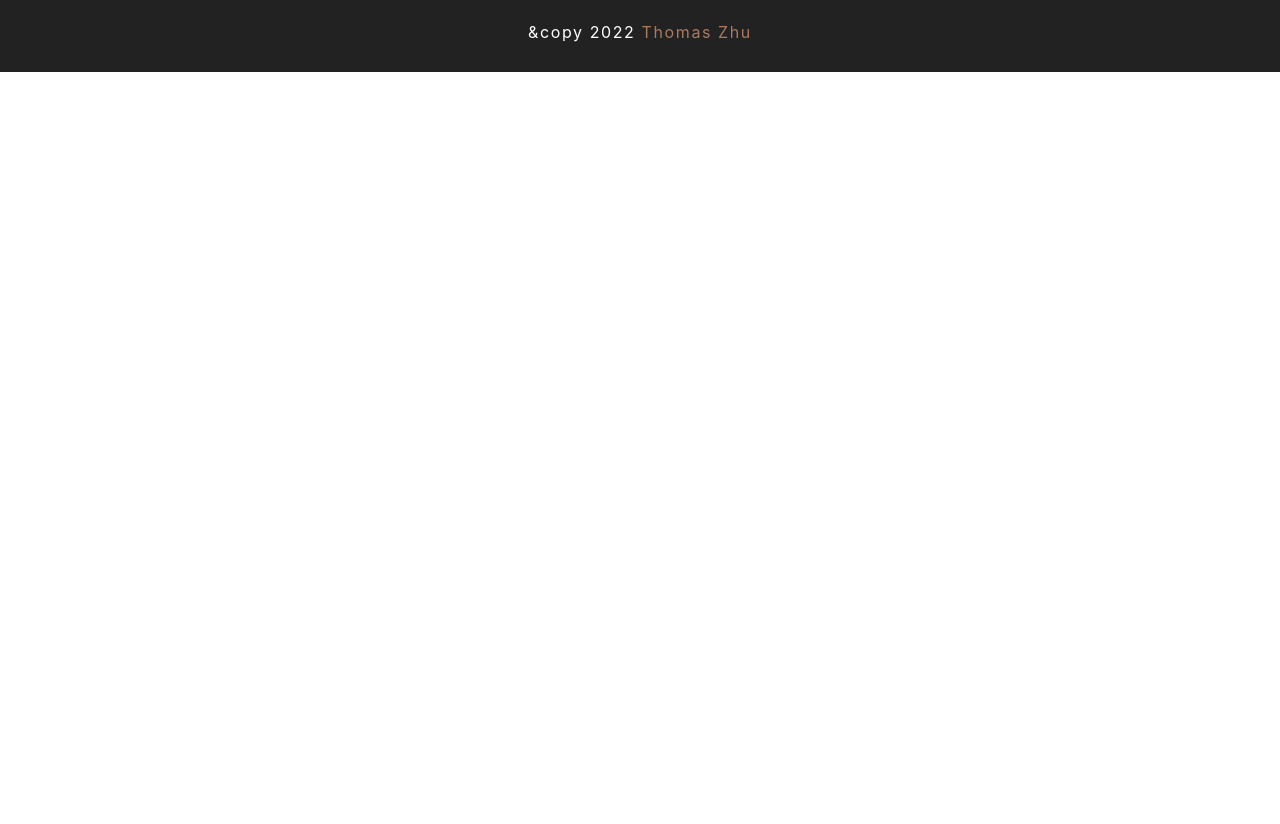
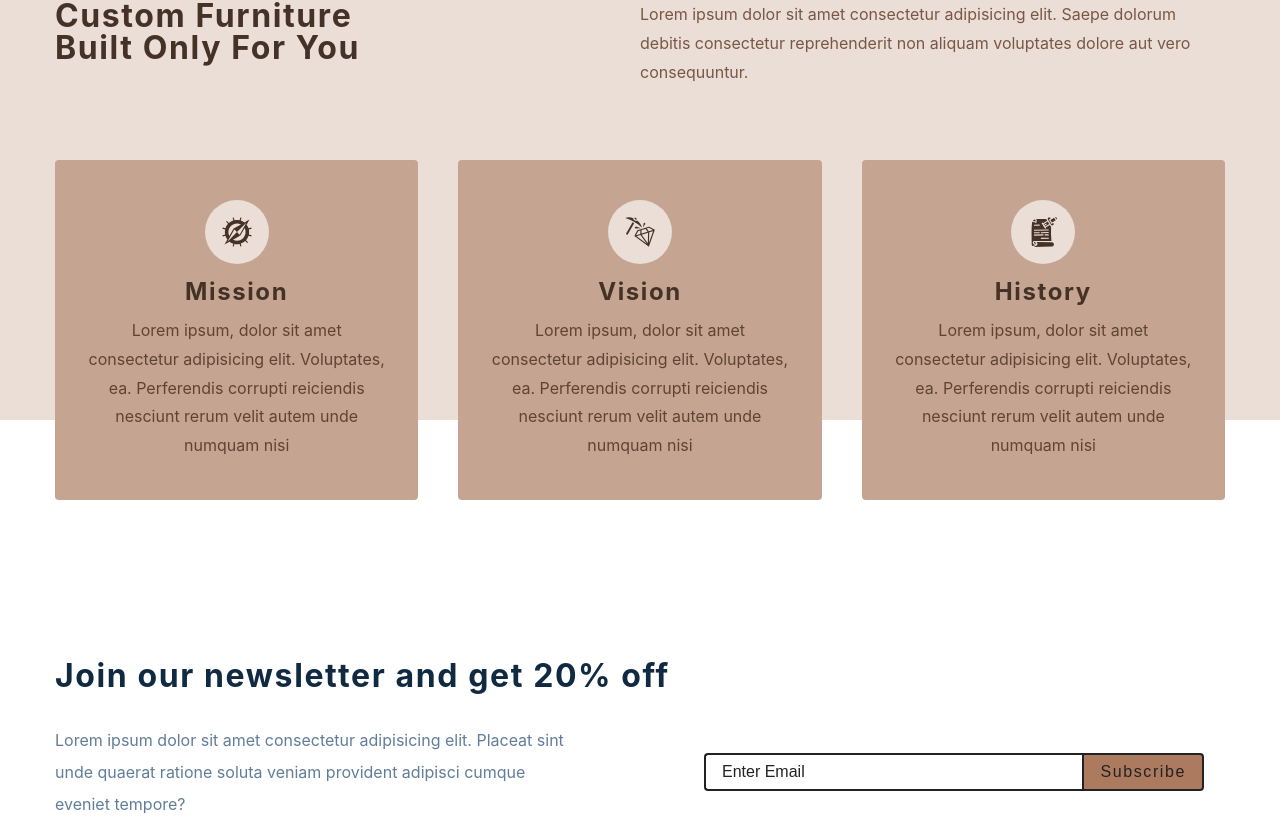
Before and after one commit to TomasZhu0321/Ecommerce, a React (Create React App) app: page / in a window 1280 px wide. Shown: the part 916-1740 px from the top of the page. Before the commit the page ends 988 px from the top, so only its background shows below. Built offline with nearby package versions, Linux system fonts and the light colour scheme; no server answers.

Commit message:
fetch data from self defined API

```diff
--- a/src/components/Contact.js
+++ b/src/components/Contact.js
@@ -1,9 +1,37 @@
-import React from 'react'
-import styled from 'styled-components'
+import React from "react";
+import styled from "styled-components";
 
 const Contact = () => {
-  return <h4>contact section</h4>
-}
+  return (
+    <Wrapper>
+      <div className="section-center">
+        <h3>Join our newsletter and get 20% off</h3>
+        <div className="content">
+          <p>
+            Lorem ipsum dolor sit amet consectetur adipisicing elit. Placeat
+            sint unde quaerat ratione soluta veniam provident adipisci cumque
+            eveniet tempore?
+          </p>
+          <form
+            className="contact-form"
+            action="https://formspree.io/f/mpznqzop"
+            method="POST"
+          >
+            <input
+              type="email"
+              className="form-input"
+              placeholder="Enter Email"
+              name="Custome-Email"
+            ></input>
+            <button type="submit" className="submit-btn">
+              subscribe
+            </button>
+          </form>
+        </div>
+      </div>
+    </Wrapper>
+  );
+};
 const Wrapper = styled.section`
   padding: 5rem 0;
   h3 {
@@ -20,7 +48,6 @@
     display: grid;
     grid-template-columns: 1fr auto;
   }
-
   .form-input,
   .submit-btn {
     font-size: 1rem;
@@ -67,6 +94,6 @@
   @media (min-width: 1280px) {
     padding: 15rem 0;
   }
-`
+`;
 
-export default Contact
+export default Contact;
--- a/src/components/Services.js
+++ b/src/components/Services.js
@@ -3,7 +3,27 @@
 import { services } from '../utils/constants'
 
 const Services = () => {
-  return <h4>services </h4>
+  return <Wrapper>
+    <div className='section-center'>
+      <article className='header'>
+        <h3>
+          custom furniture <br />
+          built only for you
+        </h3>
+        <p>Lorem ipsum dolor sit amet consectetur adipisicing elit. Saepe dolorum debitis consectetur reprehenderit non aliquam voluptates dolore aut vero consequuntur.</p>
+      </article>
+      <div className='services-center'>
+        {services.map((service)=>{
+         const {id,icon,title,text} = service;
+         return <article key = {id} className='service'>
+          <span className='icon'>{icon}</span>
+          <h4>{title}</h4>
+          <p>{text}</p>
+         </article>
+        })}
+      </div>
+    </div>
+     </Wrapper>
 }
 
 const Wrapper = styled.section`
--- a/src/context/products_context.js
+++ b/src/context/products_context.js
@@ -21,12 +21,19 @@
 const ProductsContext = createContext();
 export const ProductsProvider =({children})=>{
   const [state,dispatch] = useReducer(reducer, initialState);
+
   const openSideBar =()=>{
     dispatch({type:SIDEBAR_OPEN});
   }
   const closeSideBar =()=>{
     dispatch({type:SIDEBAR_CLOSE});
   }
+  const fetchProducts = async(url)=>{
+    const res = axios.get(url);
+    console.log(res);
+  }
+  useEffect(()=>{fetchProducts(url)},[]);
+
   return(
     <ProductsContext.Provider value={{...state, openSideBar, closeSideBar}}>
       {children}
@@ -39,25 +46,3 @@
     useContext(ProductsContext)
   )
 }
-// const ProductsContext = createContext();
-
-// export const ProductsProvider = ({ children }) => {
-//   const [state,dispatch] = useReducer(reducer,initialState);
-//   const openSideBar = () =>{
-//     dispatch({type:SIDEBAR_OPEN})
-//   }
-//   const closeSideBar = () =>{
-//     dispatch({type:SIDEBAR_CLOSE})
-//   }
-//   return (
-//     <ProductsContext.Provider value={{...state,openSideBar,closeSideBar}}>
-//       {children}
-//       </ProductsContext.Provider>
-//   );
-// };
-
-// export const useProductsContext=()=>{
-//   return (
-//     useContext(ProductsContext)
-//   )
-// }
```
